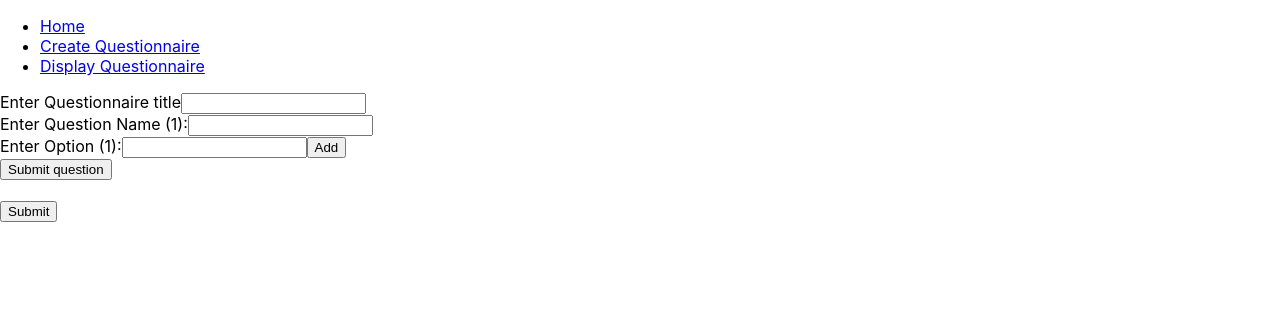
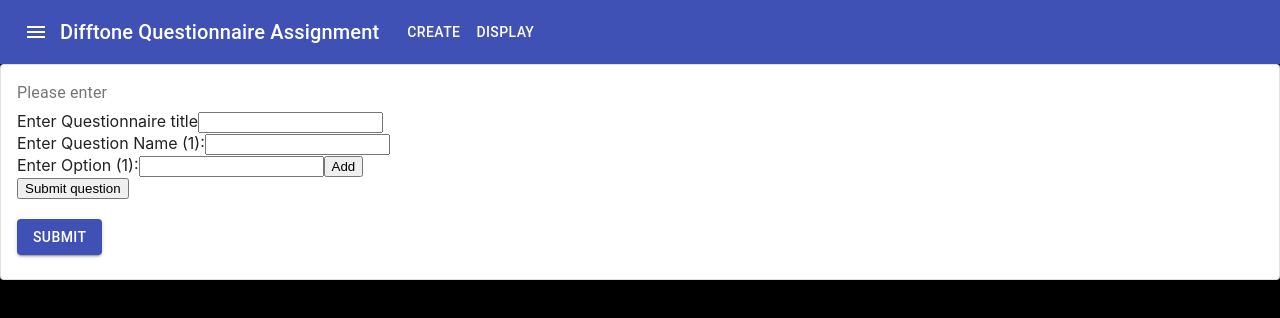
Before and after one commit to TalArbatov/Difftone, a React (Create React App) app: page /create in a window 1280 px wide. Shown: the top 318 px of the page. Built offline with nearby package versions, Linux system fonts and the light colour scheme.

Commit message:
introduction to materialize

```diff
--- a/package.json
+++ b/package.json
@@ -3,6 +3,8 @@
   "version": "0.1.0",
   "private": true,
   "dependencies": {
+    "@material-ui/core": "^4.12.2",
+    "@material-ui/icons": "^4.11.2",
     "@testing-library/jest-dom": "^5.14.1",
     "@testing-library/react": "^11.2.7",
     "@testing-library/user-event": "^12.8.3",
--- a/src/App.css
+++ b/src/App.css
@@ -1,3 +1,10 @@
-.App {
-  text-align: center;
+.link {
+  color: white;
+  text-decoration: none;
 }
+.menu-buttons {
+  margin-left: 20px;
+}
+body {
+  background: black;
+}
--- a/src/App.js
+++ b/src/App.js
@@ -7,12 +7,32 @@
 } from "react-router-dom";
 import Questionnaire from './components/CreateQuestionnaire/Questionnaire';
 import Display from './components/DisplayQuestionnaire/Display';
+import AppBar from '@material-ui/core/AppBar';
+import Toolbar from '@material-ui/core/Toolbar';
+import Typography from '@material-ui/core/Typography';
+import Button from '@material-ui/core/Button';
+import IconButton from '@material-ui/core/IconButton';
+import MenuIcon from '@material-ui/icons/Menu';
 
 function App() {
   return (
     <Router>
       <div>
-        <nav>
+      <AppBar position="static">
+        <Toolbar>
+          <IconButton edge="start" color="inherit" aria-label="menu">
+            <MenuIcon />
+          </IconButton>
+          <Typography variant="h6">
+            Difftone Questionnaire Assignment
+          </Typography>
+          <div className="menu-buttons">
+            <Button color="inherit"><Link className="link" to='/create'>Create</Link></Button>
+            <Button color="inherit"><Link className="link" to='/display'>Display</Link></Button>
+          </div>
+        </Toolbar>
+      </AppBar>
+        {/* <nav>
           <ul>
             <li>
               <Link to="/">Home</Link>
@@ -24,7 +44,7 @@
               <Link to="/display">Display Questionnaire</Link>
             </li>
           </ul>
-        </nav>
+        </nav> */}
 
         {/* A <Switch> looks through its children <Route>s and
             renders the first one that matches the current URL. */}
--- /dev/null
+++ b/src/components/CreateQuestionnaire/Questionnaire.css
@@ -0,0 +1,6 @@
+.questionnaire-wrapper {
+  padding: 70px;
+}
+body {
+  background-color: black;
+}
--- a/src/components/CreateQuestionnaire/Questionnaire.js
+++ b/src/components/CreateQuestionnaire/Questionnaire.js
@@ -3,6 +3,9 @@
 import { createQuestionnaire as createQuestionnaireAction } from '../../actions/questionnaireActions';
 import Question from './Question';
 import Title from './Title';
+import { Button, CardContent } from '@material-ui/core';
+import Card from '@material-ui/core/Card';
+import Typography from '@material-ui/core/Typography';
 const Questionnaire = ({
   createQuestionnaire
 }) => {
@@ -18,15 +21,20 @@
   }
   console.log('questions', questions);
   return (
-    <div>
-      <Title onTitleChange={ onTitleChange }/>
-      <Question submitQuestion={ (name, options) => submitQuestion(name, options) } questionNum={ questions.length }/>
-      {/* <button onClick={ addQuestion }>Add question</button> */}
+    <Card className="questionnaire-wrapper" variant="outlined">
+      <CardContent className="questionnaire-wrapper2" >
+        <Typography color="textSecondary" gutterBottom>
+            Please enter
+          </Typography>
+        <Title onTitleChange={ onTitleChange }/>
+        <Question submitQuestion={ (name, options) => submitQuestion(name, options) } questionNum={ questions.length }/>
+        {/* <button onClick={ addQuestion }>Add question</button> */}
 
-      <br />
-      <button onClick={ handleQuestionnaireCreation }>Submit</button>
-      {/* <h1>title: { title }</h1> */}
-    </div>
+        <br />
+        <Button variant="contained" color="primary" onClick={ handleQuestionnaireCreation }>Submit</Button>
+        {/* <h1>title: { title }</h1> */}
+      </CardContent>
+    </Card>
   );
 }
 
```
Also changed, not shown: 1 other file (tests, documents, lock files or other folders).
